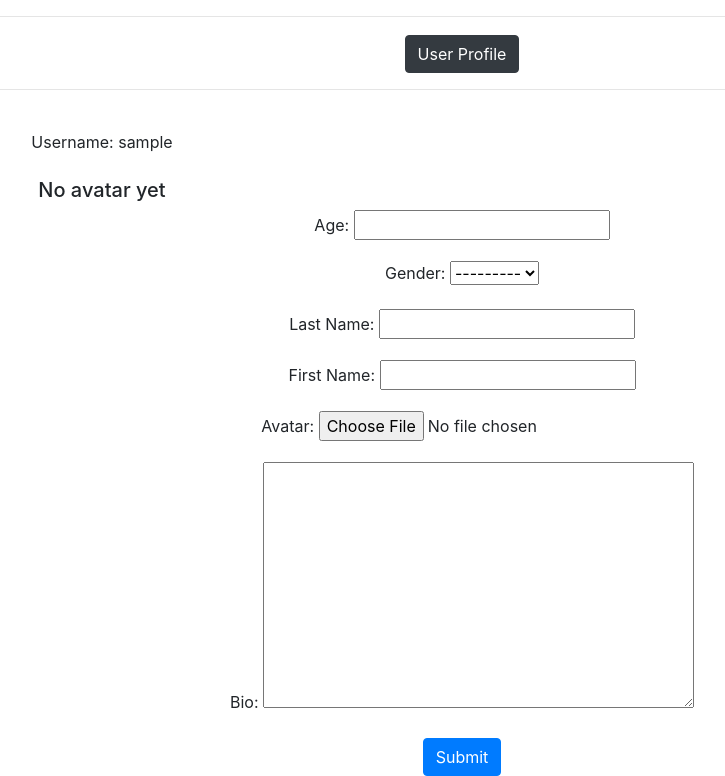
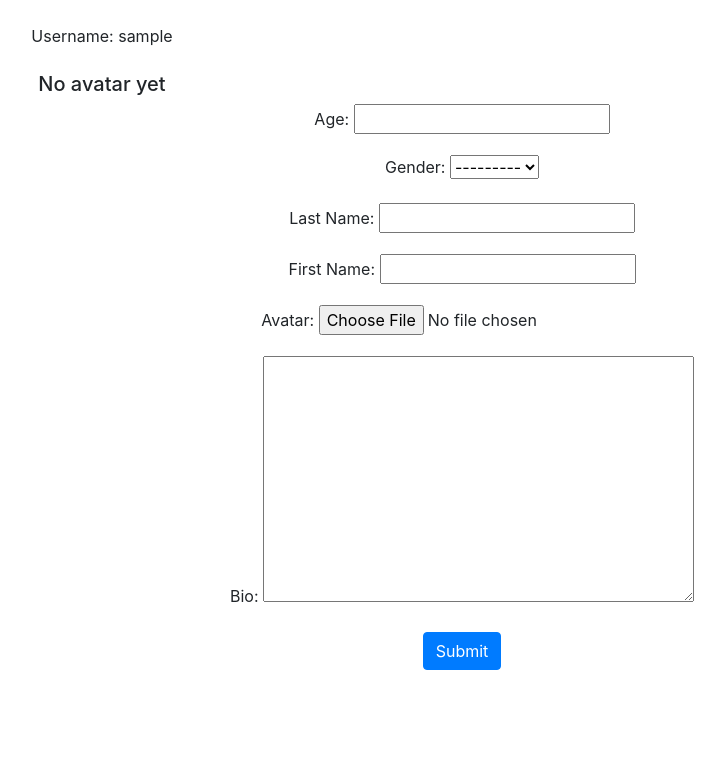
Before and after one commit to zhenxianglin/ResearchStory, a Django app: page /Users/edit/1/ in a window 1280 px wide. Shown: the part 56-832 px from the top of the page, without its empty margins (178-903 px from the left). After the commit the page ends 726 px from the top, so only its background shows below. Run offline with Django 3.2, Linux system fonts and the light colour scheme; the visitor is signed in with stand-in values (Sample User, id 1); data comes from the database, SQL or seed files in the repository; some libraries are stand-ins or nearby versions.

Commit message:
asdasdas

```diff
--- a/Users/views.py
+++ b/Users/views.py
@@ -45,49 +45,99 @@ def register(request):
     context = {"form": form}
     return render(request, 'Users/register.html', context)
 
-
-@login_required
+@login_required(login_url='/userprofile/login/')
 def profile_edit(request, id):
     user = User.objects.get(id=id)
+
+    # 旧教程代码
     # profile = Profile.objects.get(user_id=id)
+    # 新教程代码： 获取 Profile
     if Profile.objects.filter(user_id=id).exists():
+        # user_id 是 OneToOneField 自动生成的字段
         profile = Profile.objects.get(user_id=id)
     else:
         profile = Profile.objects.create(user=user)
 
+
     if request.method == 'POST':
+        # 验证修改数据者，是否为用户本人
         if request.user != user:
-            return HttpResponse("You do not have permission to modify this user information.")
+            return HttpResponse("You do not have permission to modify this user information.。")
+
         # 上传的文件保存在 request.FILES 中，通过参数传递给表单类
         profile_form = ProfileForm(request.POST, request.FILES)
 
         if profile_form.is_valid():
             # 取得清洗后的合法数据
-
             profile_cd = profile_form.cleaned_data
-
-            # profile.age = profile_cd['age']
-            # profile.gender = profile_cd['gender']
-            # profile.last_name = profile_cd['last_name']
-            # profile.first_name = profile_cd['first_name']
+            profile.age = profile_cd['age']
+            profile.gender = profile_cd['gender']
+            profile.last_name = profile_cd['last_name']
+            profile.first_name = profile_cd['first_name']
             profile.bio = profile_cd['bio']
 
-            # # 如果 request.FILES 存在文件，则保存
+            # 如果 request.FILES 存在文件，则保存
             if 'avatar' in request.FILES:
-                profile.avatar = profile_cd['avatar']
+                profile.avatar = profile_cd["avatar"]
 
             profile.save()
-            return redirect("Users:edit", id=id)
+            # 带参数的 redirect()
+            return redirect("userprofile:edit", id=id)
         else:
             return HttpResponse("The registration form is entered incorrectly. Please re-enter~")
 
     elif request.method == 'GET':
         profile_form = ProfileForm()
-        context = {
-            'profile_form': profile_form,
-            'profile': profile,
-            'user': user,
-        }
+        context = { 'profile_form': profile_form, 'profile': profile, 'user': user }
         return render(request, 'Users/edit.html', context)
     else:
         return HttpResponse("Please use GET or POST to request data.")
+
+
+
+#
+# @login_required
+# def profile_edit(request, id):
+#     user = User.objects.get(id=id)
+#     # profile = Profile.objects.get(user_id=id)
+#     if Profile.objects.filter(user_id=id).exists():
+#         profile = Profile.objects.get(user_id=id)
+#     else:
+#         profile = Profile.objects.create(user=user)
+#
+#     if request.method == 'POST':
+#         if request.user != user:
+#             return HttpResponse("You do not have permission to modify this user information.")
+#         # 上传的文件保存在 request.FILES 中，通过参数传递给表单类
+#         profile_form = ProfileForm(request.POST, request.FILES)
+#
+#         if profile_form.is_valid():
+#             # 取得清洗后的合法数据
+#
+#             profile_cd = profile_form.cleaned_data
+#
+#             # profile.age = profile_cd['age']
+#             # profile.gender = profile_cd['gender']
+#             # profile.last_name = profile_cd['last_name']
+#             # profile.first_name = profile_cd['first_name']
+#             profile.bio = profile_cd['bio']
+#
+#             # # 如果 request.FILES 存在文件，则保存
+#             if 'avatar' in request.FILES:
+#                 profile.avatar = profile_cd['avatar']
+#
+#             profile.save()
+#             return HttpResponseRedirect(reverse('Users:edit',args=[id]))
+#         else:
+#             return HttpResponse("The registration form is entered incorrectly. Please re-enter~")
+#
+#     elif request.method == 'GET':
+#         profile_form = ProfileForm()
+#         context = {
+#             'profile_form': profile_form,
+#             'profile': profile,
+#             'user': user,
+#         }
+#         return render(request, 'Users/edit.html', context)
+#     else:
+#         return HttpResponse("Please use GET or POST to request data.")
--- a/templates/Users/edit.html
+++ b/templates/Users/edit.html
@@ -1,16 +1,16 @@
 {% extends "base.html" %}
 {% load static %}
-{% block header %}
-    <hr/>
-    <div style="text-align: center;">
-    <span>
-        <h2>
-             <a href="#"><button type="button" class="btn btn-dark"> User Profile</button></a>
-        </h2>
-    </span>
-    </div>
-    <hr/>
-{% endblock header %}
+{#{% block header %}#}
+{#    <hr/>#}
+{#    <div style="text-align: center;">#}
+{#    <span>#}
+{#        <h2>#}
+{#             <a href="#"><button type="button" class="btn btn-dark"> User Profile</button></a>#}
+{#        </h2>#}
+{#    </span>#}
+{#    </div>#}
+{#    <hr/>#}
+{#{% endblock header %}#}
 
 {% block content %}
     <div style="text-align: center;">
@@ -29,7 +29,7 @@
                         <h5 class="col-md-4">No avatar yet</h5>
                     {% endif %}
 
-                    <form method="post" action="." enctype="multipart/form-data">
+                    <form action="#" method="post" enctype="multipart/form-data">
                         {% csrf_token %}
                         <!-- avatar -->
 {#                        <div class="form-group col-md-4">#}
--- a/templates/base.html
+++ b/templates/base.html
@@ -56,6 +56,7 @@
                     <a class="nav-link" href="{% url "meeting:current_meeting" %}"> Meeting <span
                             class="sr-only"></span></a>
                 </li>
+
 
             </ul>
 
@@ -122,7 +123,7 @@
                                     <div class="col-md-4 text-center grid">
                                         <i class="fa fa-user" style="font-size: 25px;line-height: 45px;"></i>
                                         <p style="padding: 0px;margin-top: 6px;margin-bottom: 10px;font-size: 12px">
-                                            <a href="{% url 'Users:edit' user.id %}">Profile</a></p>
+                                            <a href="#">Profile</a></p>
                                     </div>
                                     <div class="col-md-4 text-center grid">
                                         <i class="fa fa-gear" style="font-size: 25px;line-height: 45px;"></i>
```
